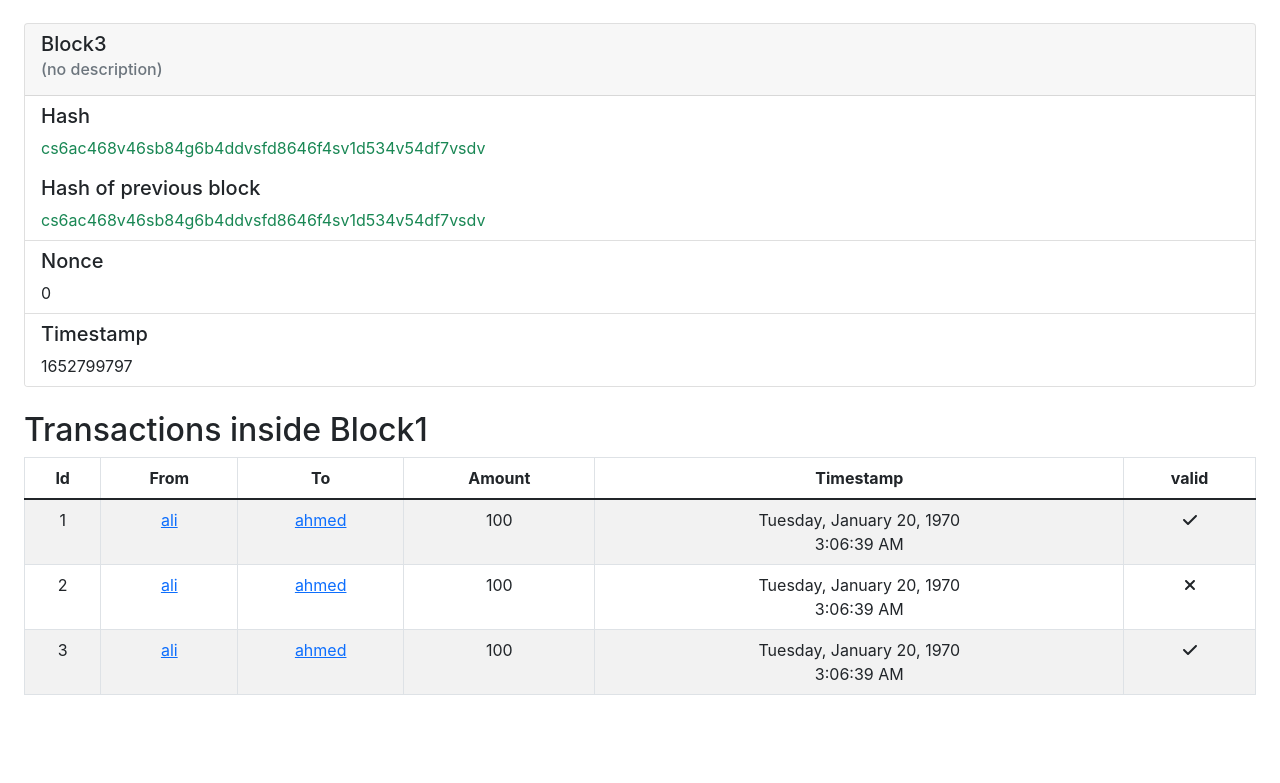
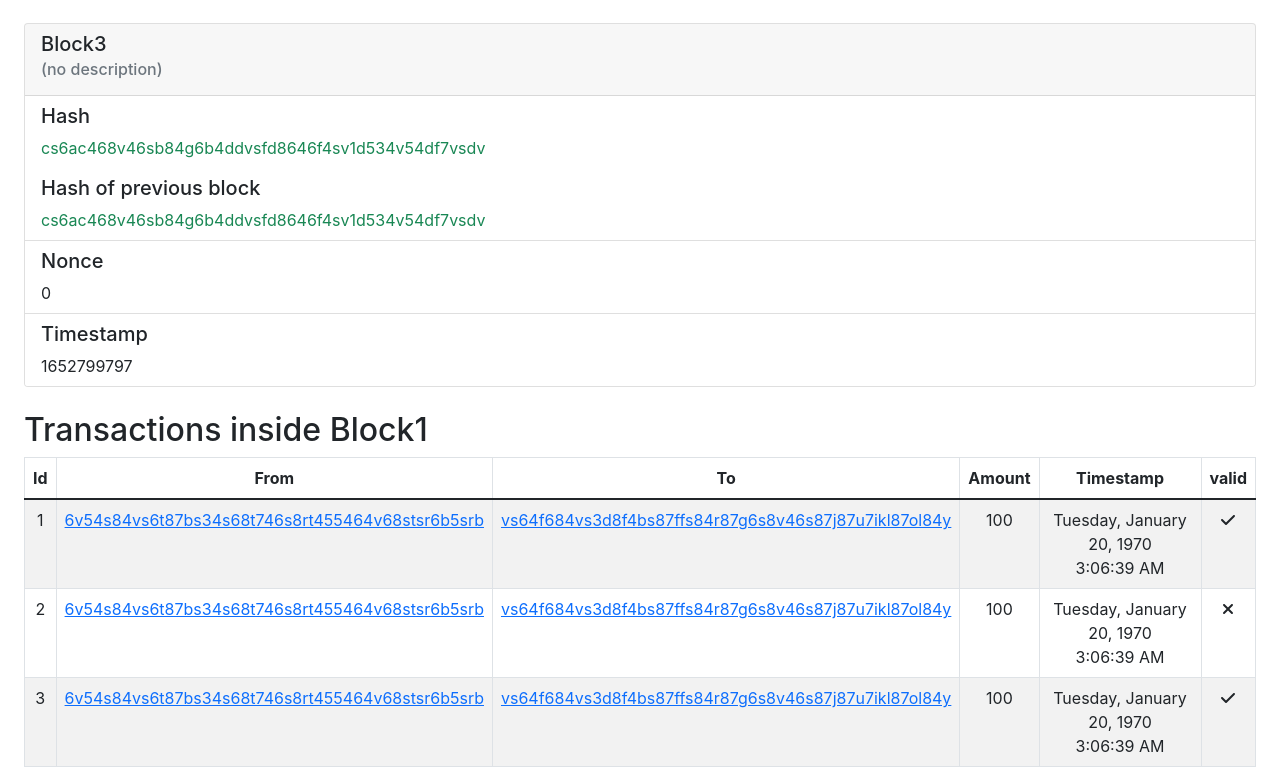
Before and after one commit to Ali-Oliaee/simple-blockchain, a React (Create React App) app: page / in a window 1280 px wide. Shown: the part 525-1308 px from the top of the page. Before the commit the page ends 1236 px from the top, so only its background shows below. Built offline with nearby package versions, Linux system fonts and the light colour scheme.

Commit message:
add wallet details page

```diff
--- a/src/pages/home/index.js
+++ b/src/pages/home/index.js
@@ -21,8 +21,8 @@ const blocks = {
         previousHash: "0",
         nonce: "0",
         timestamp: "1652799797",
-        from: "ali",
-        to: "ahmed",
+        from: "6v54s84vs6t87bs34s68t746s8rt455464v68stsr6b5srb",
+        to: "vs64f684vs3d8f4bs87ffs84r87g6s8v46s87j87u7ikl87ol84y",
         amount: "100",
         valid: true,
       },
@@ -34,8 +34,8 @@ const blocks = {
         previousHash: "0",
         nonce: "0",
         timestamp: "1652799797",
-        from: "ali",
-        to: "ahmed",
+        from: "6v54s84vs6t87bs34s68t746s8rt455464v68stsr6b5srb",
+        to: "vs64f684vs3d8f4bs87ffs84r87g6s8v46s87j87u7ikl87ol84y",
         amount: "100",
         valid: false,
       },
@@ -47,8 +47,8 @@ const blocks = {
         previousHash: "0",
         nonce: "0",
         timestamp: "1652799797",
-        from: "ali",
-        to: "ahmed",
+        from: "6v54s84vs6t87bs34s68t746s8rt455464v68stsr6b5srb",
+        to: "vs64f684vs3d8f4bs87ffs84r87g6s8v46s87j87u7ikl87ol84y",
         amount: "100",
         valid: true,
       },
@@ -69,8 +69,8 @@ const blocks = {
         hash: "cs6ac468v46sb84g6b4ddvsfd8646f4sv1d534v54df7vsdv",
         nonce: "0",
         timestamp: "1652799797",
-        from: "ali",
-        to: "ahmed",
+        from: "6v54s84vs6t87bs34s68t746s8rt455464v68stsr6b5srb",
+        to: "vs64f684vs3d8f4bs87ffs84r87g6s8v46s87j87u7ikl87ol84y",
         amount: "100",
         valid: true,
       },
@@ -81,8 +81,8 @@ const blocks = {
         hash: "cs6ac468v46sb84g6b4ddvsfd8646f4sv1d534v54df7vsdv",
         nonce: "0",
         timestamp: "1652799797",
-        from: "ali",
-        to: "ahmed",
+        from: "6v54s84vs6t87bs34s68t746s8rt455464v68stsr6b5srb",
+        to: "vs64f684vs3d8f4bs87ffs84r87g6s8v46s87j87u7ikl87ol84y",
         amount: "320",
         valid: false,
       },
@@ -103,8 +103,8 @@ const blocks = {
         hash: "cs6ac468v46sb84g6b4ddvsfd8646f4sv1d534v54df7vsdv",
         nonce: "0",
         timestamp: "1652799797",
-        from: "ali",
-        to: "ahmed",
+        from: "6v54s84vs6t87bs34s68t746s8rt455464v68stsr6b5srb",
+        to: "vs64f684vs3d8f4bs87ffs84r87g6s8v46s87j87u7ikl87ol84y",
         amount: "80",
         valid: true,
       },
@@ -115,8 +115,8 @@ const blocks = {
         hash: "cs6ac468v46sb84g6b4ddvsfd8646f4sv1d534v54df7vsdv",
         nonce: "0",
         timestamp: "1652799797",
-        from: "ali",
-        to: "ahmed",
+        from: "6v54s84vs6t87bs34s68t746s8rt455464v68stsr6b5srb",
+        to: "vs64f684vs3d8f4bs87ffs84r87g6s8v46s87j87u7ikl87ol84y",
         amount: "50",
         valid: false,
       },
--- a/src/pages/wallet/index.js
+++ b/src/pages/wallet/index.js
@@ -1,5 +1,20 @@
+import TransactionTable from "../../components/transactions-table";
+
 function WalletPage() {
-  return <div>WalletPage</div>;
+  const url = window.location.href.split("/");
+  const walletAddress = url[url.length - 1];
+
+  return (
+    <div className="wallet-page p-4">
+      <h1>Wallet details</h1>
+      <h3>Address: </h3>
+      <span>{walletAddress}</span>
+      <h3>Balance: </h3>
+      <span>{1200}</span>
+      <hr />
+      <TransactionTable />
+    </div>
+  );
 }
 
 export default WalletPage;
```
